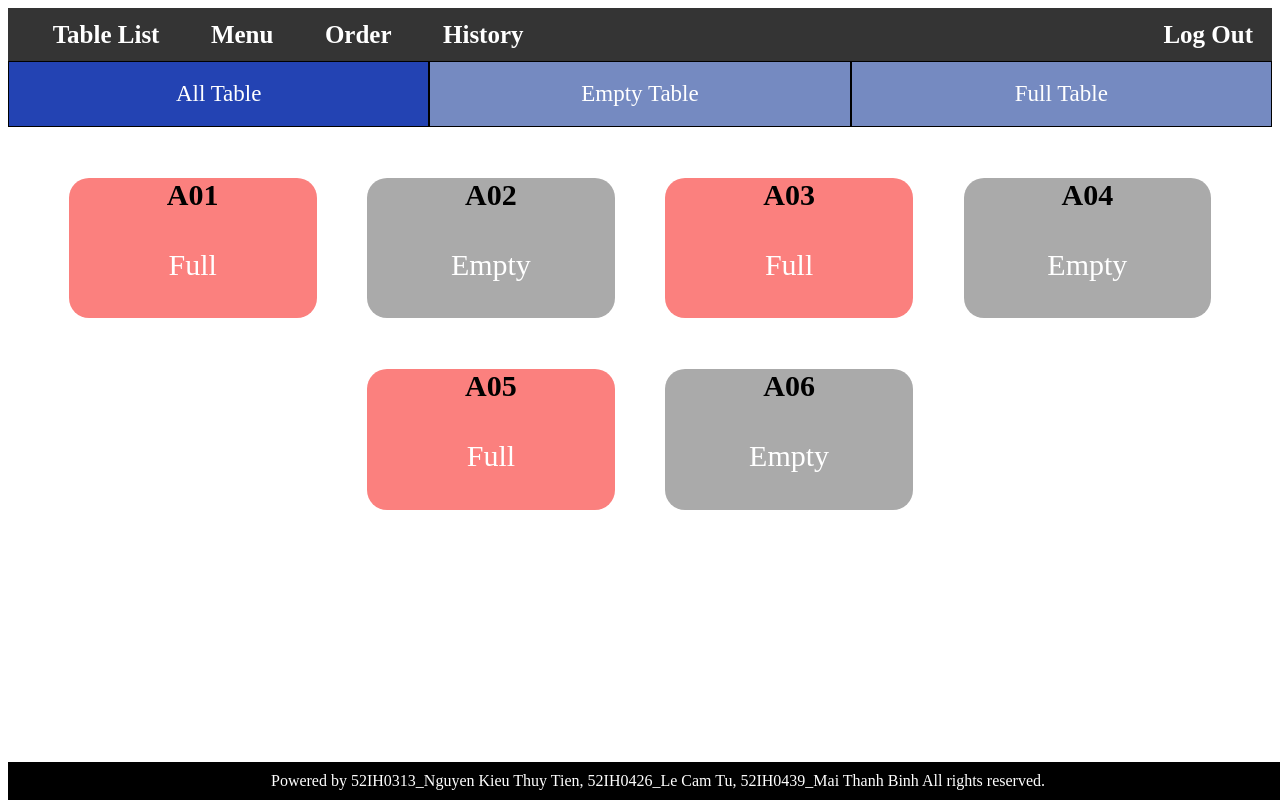
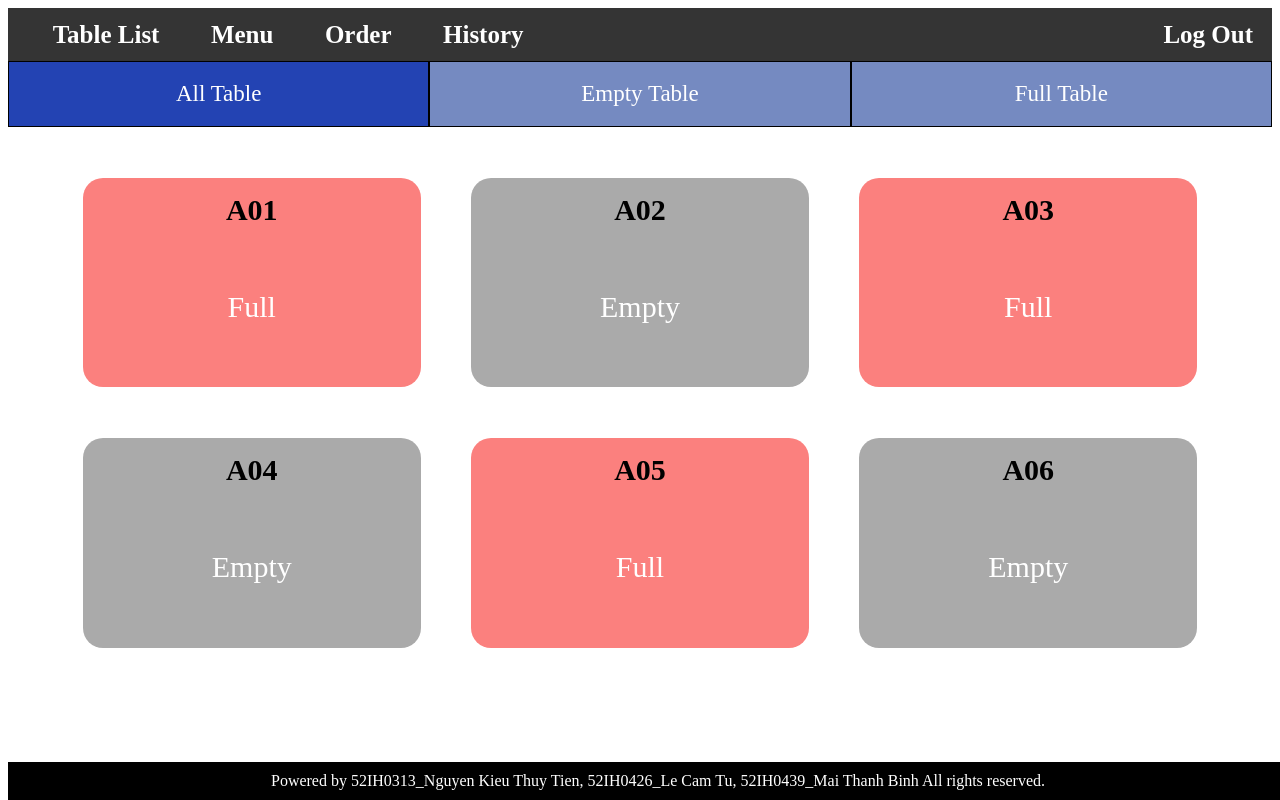
Before and after one commit to kynm0211/soa-midterm, a React (Create React App) app: page /table in a window 1280 px wide. Built offline with nearby package versions, Linux system fonts and the light colour scheme.

Commit message:
Update TableList.css

```diff
--- a/src/components/TableList/TableList.css
+++ b/src/components/TableList/TableList.css
@@ -6,7 +6,7 @@
     background-color: #AAAAAA;
     font-weight: 500;
     font-size: 25px;
-    flex-basis: calc(33.3333% - 300px);
+    flex-basis: calc(33.3333% - 210px);
 }
 
 .TableList{
@@ -41,7 +41,7 @@
     font-weight: 700;
     font-size: 30px;
     color: black;
-    margin: 0 0 30% 0;
+    margin: 15px 0 30px 0;
     text-align: center;
 }
 
```
